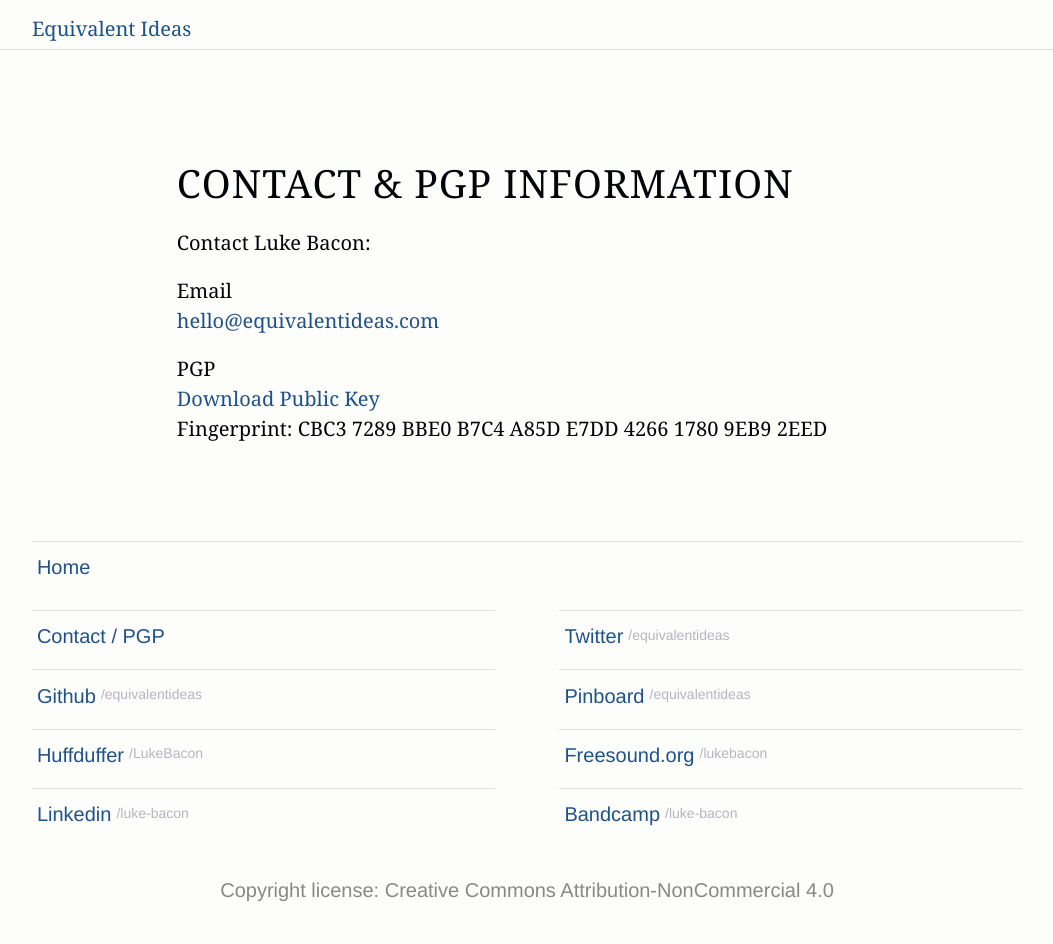
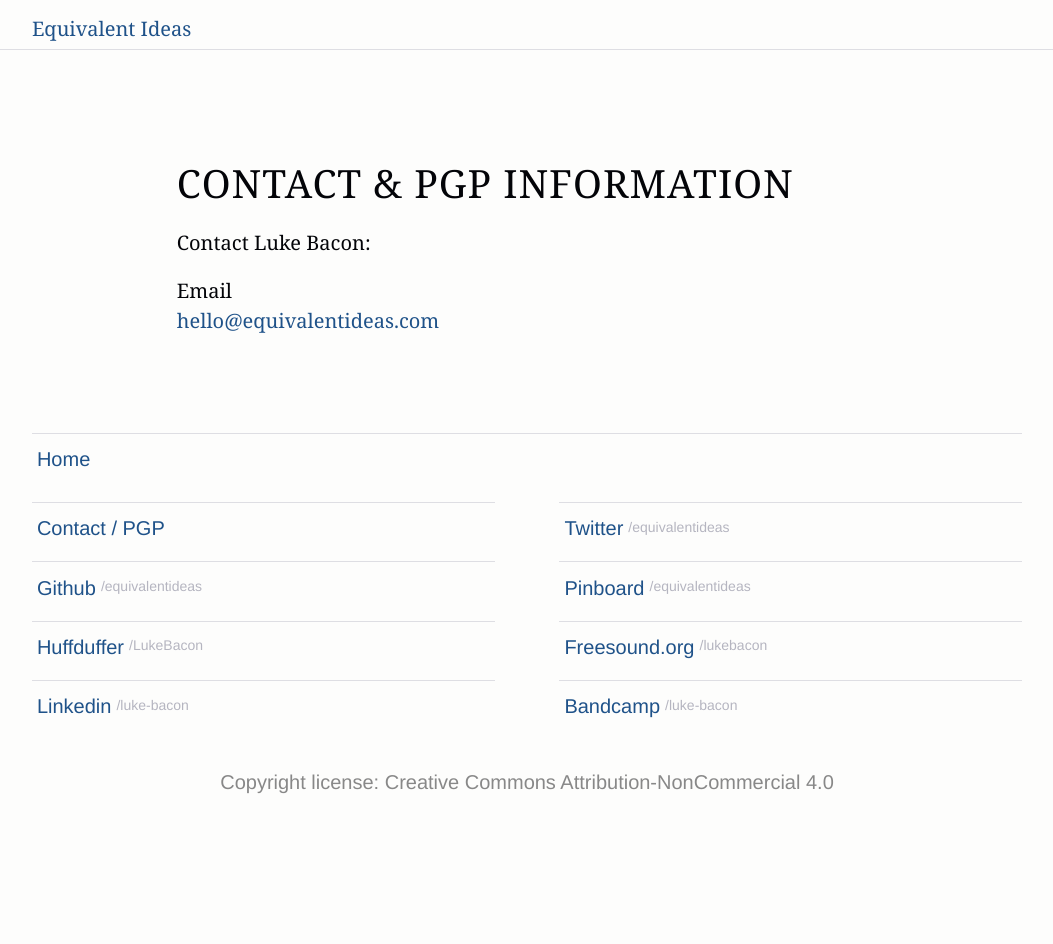
Before and after one commit to equivalentideas/home, a Jekyll site: the page built from contact.html, in a window 1280 px wide. Shown: the whole page, without its empty margins (113-1166 px from the left). Built offline with Jekyll 4.4.1, drawn with Linux system fonts in a browser that asks for light colours; nearby versions of some CDN libraries; after the commit the page ends 900 px from its top, so only the background shows below that.

Commit message:
Remove PGP pub key
This is out of date.

```diff
--- a/contact.html
+++ b/contact.html
@@ -11,8 +11,5 @@
     <dl>
         <dt>Email</dt>
             <dd><a class="u-email" href="mailto:hello@equivalentideas.com" title="Email me">hello@equivalentideas.com</a></dd>
-        <dt>PGP</dt>
-            <dd><a class="u-key" href="https://github.com/equivalentideas/home/raw/gh-pages/lukebacon.asc" title="The public key necessary for contacting me using PGP encryption.">Download Public Key</a></dd>
-            <dd>Fingerprint: CBC3 7289 BBE0 B7C4 A85D E7DD 4266 1780 9EB9 2EED</dd>
     </dl>
 </address>
```
